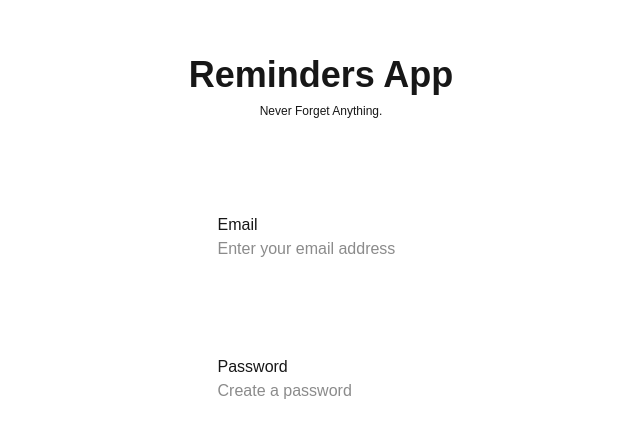
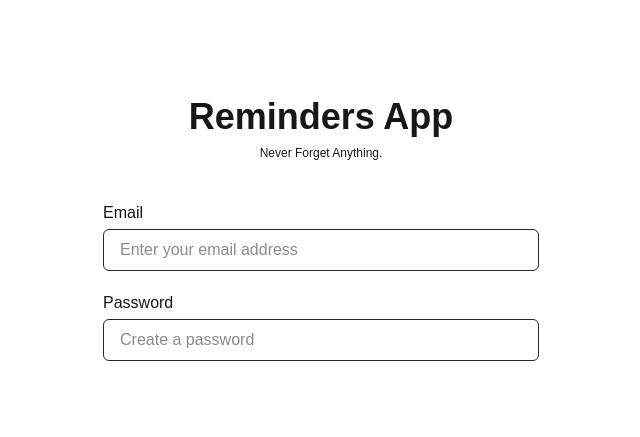
Before and after one commit to f1ssure/Reminders-App, a Next.js app: page /register in a window 1280 px wide. Shown: the part 171-608 px from the top of the page, without its empty margins (319-959 px from the left). Built offline with nearby package versions, Linux system fonts and the light colour scheme.

Commit message:
change visuals of /register page, tweak InputField component

```diff
--- a/app/register/page.tsx
+++ b/app/register/page.tsx
@@ -3,16 +3,17 @@ import InputField from "@components/InputField"
 export default function RegisterPage() {
   return (
     <main className="flex items-center justify-center min-h-screen">
-      <div className="flex flex-col items-center justify-evenly w-full max-w-150 h-150 p-8">
+      <div className="flex flex-col items-center justify-evenly w-full max-w-125 gap-10 p-8">
         <div>
           <h1 className="text-center text-4xl font-bold">
             Reminders App
           </h1>
           <p className="text-center text-xs mt-2">Never Forget Anything.</p>
         </div>
-
-        <InputField label="Email" type="text" placeholder="Enter your email address" />
-        <InputField label="Password" type="password" placeholder="Create a password" />
+        <div className="flex flex-col gap-5 w-full">
+          <InputField label="Email" type="text" placeholder="Enter your email address" />
+          <InputField label="Password" type="password" placeholder="Create a password" />
+        </div>
       </div>
     </main>
   );
--- a/components/InputField/index.tsx
+++ b/components/InputField/index.tsx
@@ -6,10 +6,10 @@ interface InputProps {
 
 export default function InputField(props: InputProps) {
   return (
-    <label>
+    <label className="w-full">
       {props.label}
       <input
-        className="block"
+        className="block w-full mt-1 px-4 py-2 border-zinc-800 border-[1.5px] transition-outline ease-out duration-75 focus:outline-solid outline-sky-950 focus:outline-1 rounded-md"
         type={props.type ? props.type : "text"}
         placeholder={props.placeholder}
       ></input>
```
